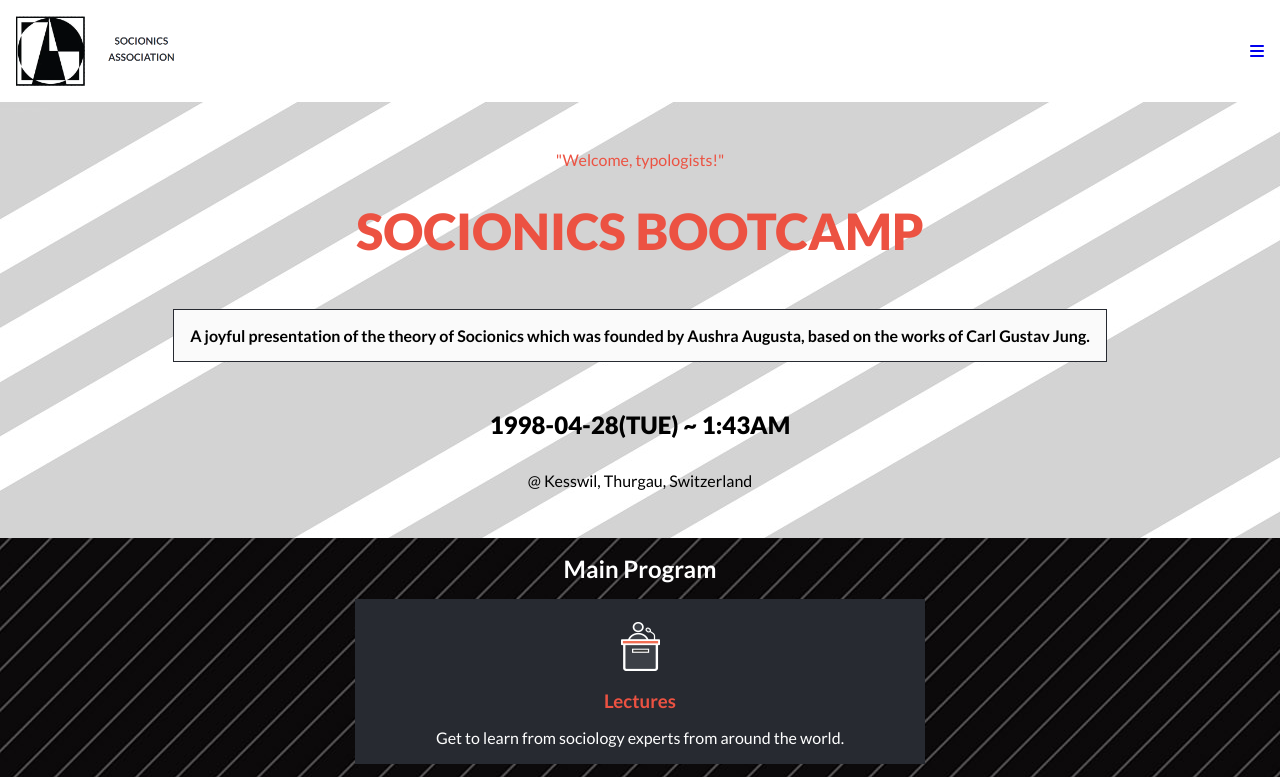
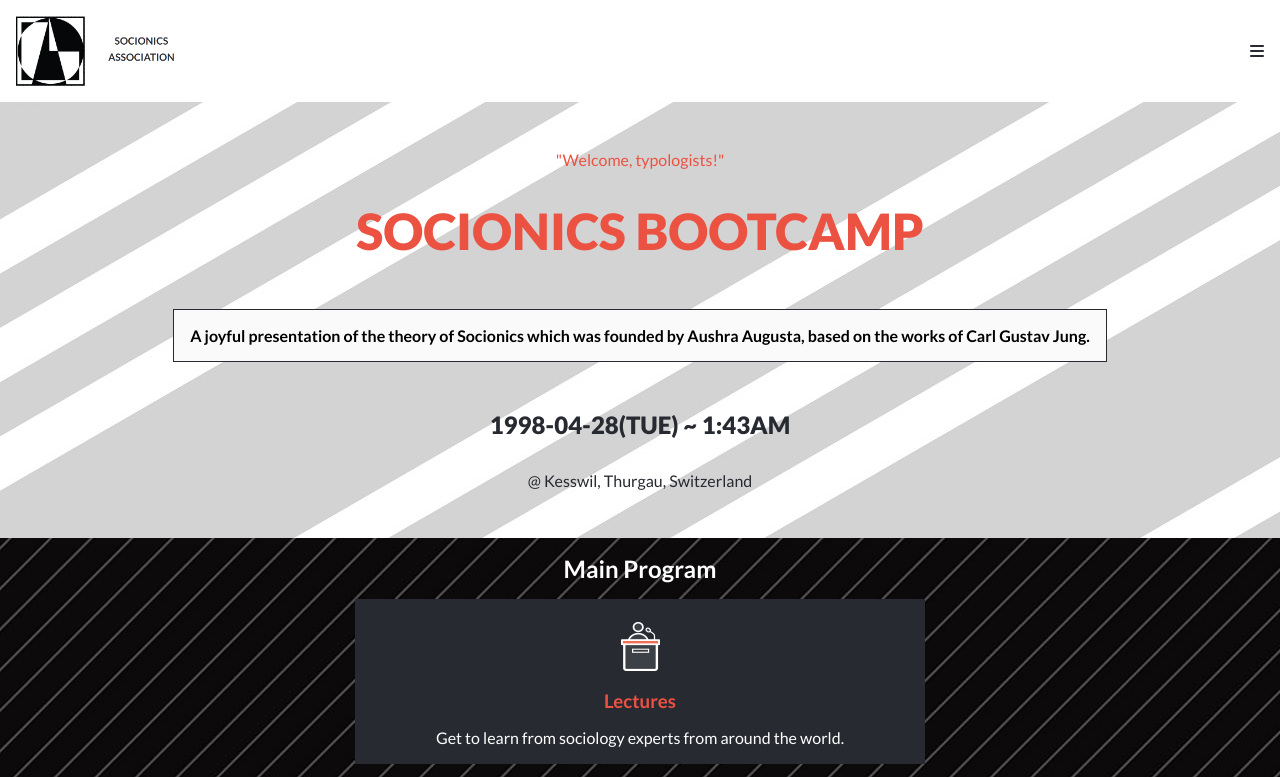
Before and after one commit to Daf98/Capstone1, a website: page index.html in a window 1280 px wide. Shown: the top 777 px of the page. Drawn offline with Linux system fonts and the light colour scheme.

Commit message:
Fix typo in CSS file

```diff
--- a/css/styles.css
+++ b/css/styles.css
@@ -13,7 +13,7 @@
 .black,
 ul,
 a,
-a:link, {
+a:link {
   color: #272a31;
 }
 
```
